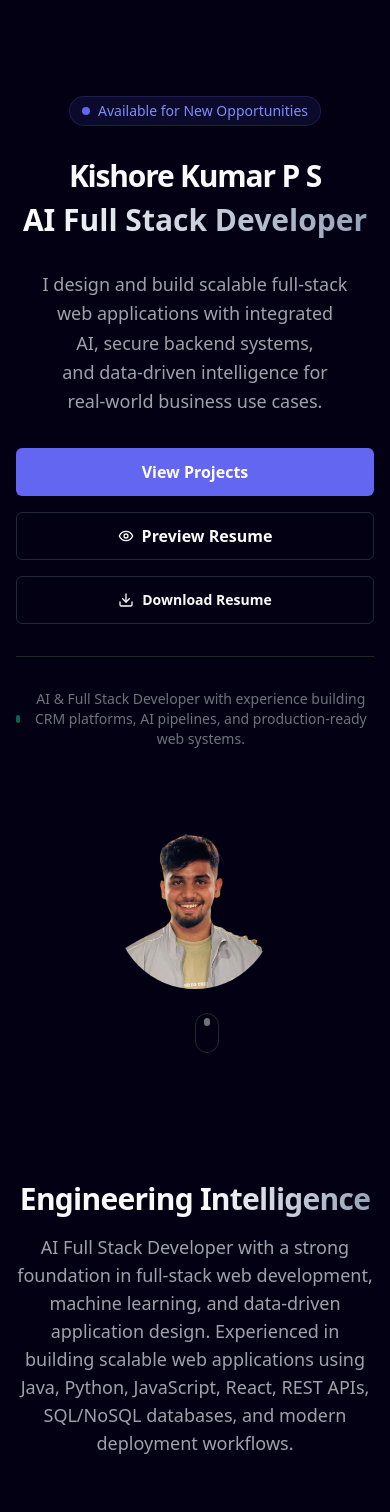
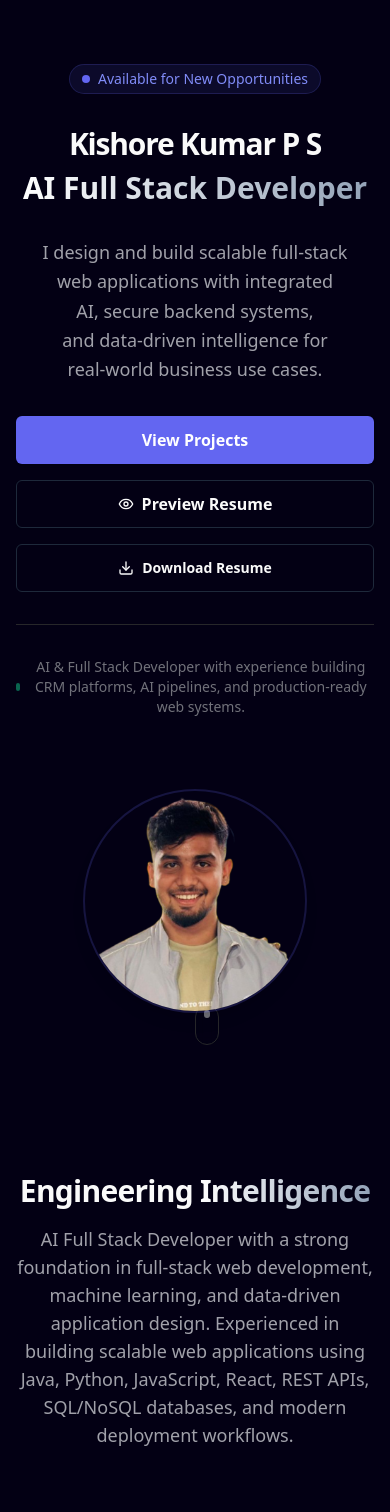
Before and after one commit to Kishorekumarps07/portfolio, a Next.js app: page / in a window 390 px wide. Shown: the top 1512 px of the page. Built offline with nearby package versions, Linux system fonts and the light colour scheme.

Commit message:
feat: Optimize mobile hero section with larger image and better spacing

```diff
--- a/components/sections/hero.tsx
+++ b/components/sections/hero.tsx
@@ -34,7 +34,7 @@ export function Hero() {
     const portraitExitY = useTransform(scrollY, [0, 400], [0, shouldReduceMotion ? 0 : -20]);
 
     return (
-        <section className="relative flex min-h-screen w-full flex-col items-center justify-center overflow-hidden bg-background px-4 py-24 text-center md:px-8">
+        <section className="relative flex min-h-screen w-full flex-col items-center justify-center overflow-hidden bg-background px-4 py-16 md:py-24 text-center md:px-8">
             {/* Background Gradient Mesh */}
             <motion.div className="absolute inset-0 -z-10" style={{ y: parallaxY }}>
                 <motion.div
@@ -142,11 +142,11 @@ export function Hero() {
                     </FadeIn>
 
                     {/* Mobile Fallback - Static Image */}
-                    <FadeIn delay={0.4} className="lg:hidden flex justify-center items-center mt-8">
+                    <FadeIn delay={0.4} className="lg:hidden flex justify-center items-center mt-6">
                         <img
                             src="/profile/kishore-portrait.jpg"
                             alt="Kishore Kumar P S"
-                            className="w-40 h-40 rounded-full object-cover"
+                            className="w-56 h-56 rounded-full object-cover border-2 border-indigo-500/20 shadow-lg"
                         />
                     </FadeIn>
                 </div>
```
